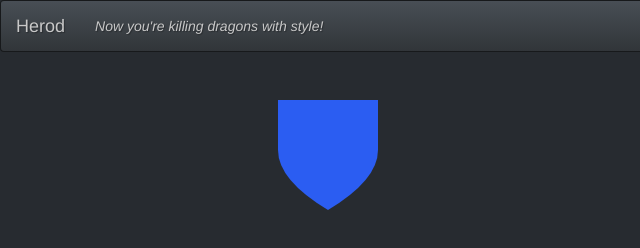
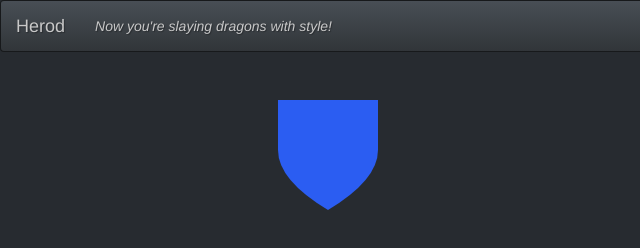
Before and after one commit to sm-Fifteen/herod, a website: page index.html in a window 1280 px wide. Shown: the full height of the page, 0-640 px from the left. Drawn offline with nearby package versions, Linux system fonts and the light colour scheme.

Commit message:
change tag phrase

```diff
--- a/index.html
+++ b/index.html
@@ -19,7 +19,7 @@
     <div class="container-fluid">
       <div class="navbar-header">
         <span class="navbar-brand">Herod</span>
-        <p class="navbar-text"><em>Now you're killing dragons with style!</em></p>
+        <p class="navbar-text"><em>Now you're slaying dragons with style!</em></p>
       </div>
     </div>
   </nav>
```
